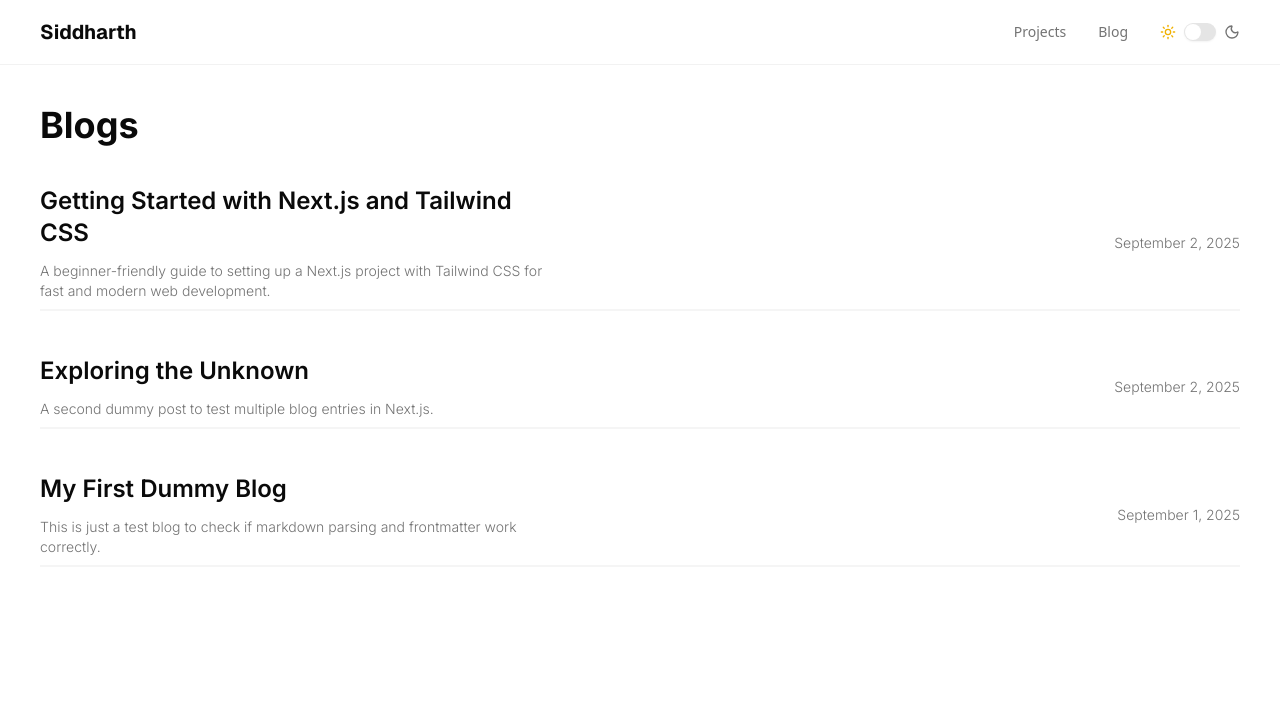
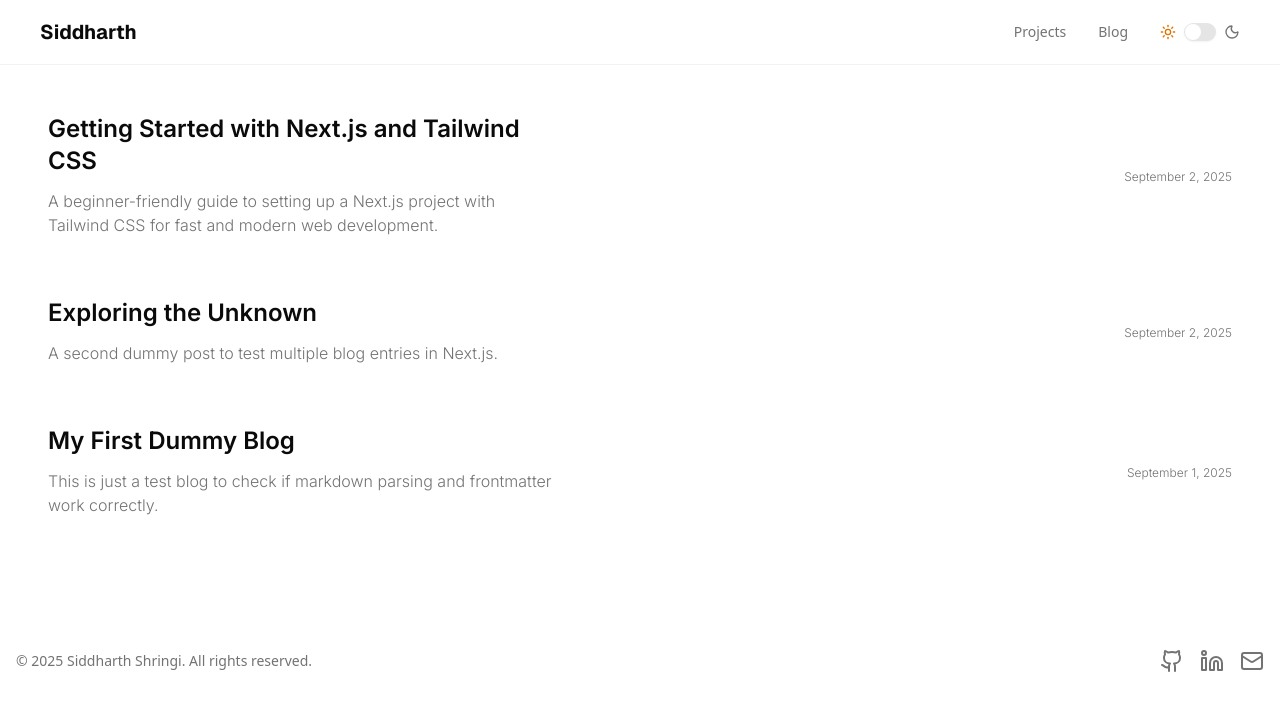
Before and after one commit to SiddharthShringi/siddharth-portfolio, a Next.js app: page /blog in a window 1280 px wide. Shown: the top 710 px of the page. Built offline with nearby package versions, Linux system fonts and the light colour scheme; a web font is replaced by a local one.

Commit message:
Finished V1 of the blog

```diff
--- a/app/blog/[slug]/page.tsx
+++ b/app/blog/[slug]/page.tsx
@@ -1,7 +1,8 @@
 import React from 'react';
+import Link from 'next/link';
+import Image from 'next/image';
+import { notFound } from 'next/navigation';
 import { getPostBySlug } from '@/lib/posts';
-import Link from 'next/link';
-import { notFound } from 'next/navigation';
 import { ArrowLeft } from 'lucide-react';
 import MDXContent from '@/components/MDXContent';
 import { formatDate } from '@/lib/utils';
@@ -15,7 +16,7 @@ export default async function Post({ params }: { params: { slug: string } }) {
   }
 
   const { metadata, content } = post;
-  const { title, description, publishedAt, author, image } = metadata;
+  const { title, publishedAt, author, image } = metadata;
 
   return (
     <section className="flex items-center justify-center my-10">
@@ -28,13 +29,23 @@ export default async function Post({ params }: { params: { slug: string } }) {
           <span>Back to Blog</span>
         </Link>
         {/* Post Image */}
+        {image && (
+          <div className="relative mb-6 h-96 wofull overflow-hidden rounded-lg">
+            <Image
+              src={image}
+              alt={title || 'Blog Post Image'}
+              fill
+              className="object-cover"
+            />
+          </div>
+        )}
 
         <header>
           <h1 className="text-4xl font-bold font-sans text-balance my-2">
             {title}
           </h1>
           {publishedAt && (
-            <p className="text-sm text-muted-foreground my-1">
+            <p className="text-xs text-muted-foreground my-1">
               {formatDate(publishedAt)}
             </p>
           )}
@@ -42,7 +53,7 @@ export default async function Post({ params }: { params: { slug: string } }) {
             <p className="text-sm text-muted-foreground my-2">By {author}</p>
           )}
         </header>
-        <main className="prose dark:prose-invert prose-pre:bg-accent dark:prose-pre:bg-accent mt-16">
+        <main className="prose dark:prose-invert prose-pre:bg-accent dark:prose-pre:bg-accent mt-5">
           <MDXContent source={content} />
         </main>
       </div>
--- a/app/blog/page.tsx
+++ b/app/blog/page.tsx
@@ -7,7 +7,6 @@ async function Blog() {
   return (
     <section className="my-10">
       <div className="px-4 sm:px-6 lg:px-8 xl:px-10">
-        <h1 className="text-4xl font-bold font-sans mb-10">Blogs</h1>
         <Blogs posts={posts} />
       </div>
     </section>
--- a/app/layout.tsx
+++ b/app/layout.tsx
@@ -3,6 +3,7 @@ import { Inter, Playfair_Display, Geist } from 'next/font/google';
 import './globals.css';
 import { ThemeProvider } from '@/components/ThemeProvider';
 import Navbar from '@/components/Navbar';
+import Footer from '@/components/Footer';
 
 const inter = Inter({
   variable: '--font-inter',
@@ -41,7 +42,8 @@ export default function RootLayout({
           disableTransitionOnChange
         >
           <Navbar />
-          <div className="container mx-auto">{children}</div>
+          <div className="container mx-auto overflow-hidden">{children}</div>
+          <Footer />
         </ThemeProvider>
       </body>
     </html>
--- a/app/page.tsx
+++ b/app/page.tsx
@@ -1,11 +1,12 @@
 import React from 'react';
-import HeroSection from '@/components/HeroSection';
+import HeroSection from '@/components/Introduction';
+import Introduction from '@/components/Introduction';
 
 export default function Home() {
   return (
     <div className="min-h-screen bg-background">
       <main>
-        <HeroSection />
+        <Introduction />
       </main>
     </div>
   );
--- a/components/Blogs.tsx
+++ b/components/Blogs.tsx
@@ -9,21 +9,21 @@ export default function Blogs({ posts }: { posts: PostMetadata[] }) {
         <li key={post.slug}>
           <Link
             href={`/blog/${post.slug}`}
-            className="flex flex-col gap-2 cursor-pointer border-b-2 border-accent hover:border-muted-foreground pb-2 mb-3"
+            className="flex flex-col gap-2 py-2 mb-3 px-2 transition"
           >
             <div className="flex items-center justify-between">
               <div className="flex flex-1 flex-col space-y-2 max-w-lg">
-                <h2 className="text-2xl font-semibold font-sans text-foreground">
+                <h2 className="text-2xl font-semibold font-sans text-foreground hover:text-chart-2 transition-colors !cursor-pointer">
                   {post.title}
                 </h2>
                 {post.description && (
-                  <p className="mt-1 line-clamp-2 font-light text-sm font-sans text-muted-foreground">
+                  <p className="mt-1 line-clamp-2 font-light text-md font-sans text-muted-foreground">
                     {post.description}
                   </p>
                 )}
               </div>
               {post.publishedAt && (
-                <p className="mt -1 text-sm font-light font-sans text-muted-foreground">
+                <p className="mt-1 text-xs font-light font-sans text-muted-foreground">
                   {formatDate(post.publishedAt)}
                 </p>
               )}
--- /dev/null
+++ b/components/Footer.tsx
@@ -0,0 +1,38 @@
+import Link from 'next/link';
+import { Linkedin, Github, Mail } from 'lucide-react';
+
+export default function Footer() {
+  return (
+    <footer className="bg-background mt-12">
+      <div className="max-w-7xl mx-auto px-4 py-6 flex flex-col sm:flex-row justify-between items-center text-sm text-muted-foreground">
+        {/* Left side */}
+        <p>&copy; 2025 Siddharth Shringi. All rights reserved.</p>
+
+        {/* Right side */}
+        <div className="flex gap-4 mt-4 sm:mt-0">
+          <Link
+            href="https://github.com/SiddharthShringi"
+            target="_blank"
+            rel="noopener noreferrer"
+            className="hover:text-foreground cursor-pointer"
+          >
+            <Github className="transition-transform duration-300 hover:scale-125" />
+          </Link>
+          <Link
+            href="https://www.linkedin.com/in/siddharthshringi/"
+            target="_blank"
+            rel="noopener noreferrer"
+          >
+            <Linkedin className="transition-transform duration-300 hover:scale-125 hover:text-foreground cursor-pointer" />
+          </Link>
+          <Link
+            href="mailto:siddharthshringi@gmail.com"
+            className="hover:text-foreground transition-colors flex items-center gap-1"
+          >
+            <Mail className="transition-transform duration-300 hover:scale-125 hover:text-foreground cursor-pointer" />
+          </Link>
+        </div>
+      </div>
+    </footer>
+  );
+}
--- /dev/null
+++ b/components/Introduction.tsx
@@ -0,0 +1,101 @@
+import React from 'react';
+import * as motion from 'motion/react-client';
+import { Button } from './ui/button';
+import { Download } from 'lucide-react';
+import Socials from './Socials';
+
+export default function Introduction() {
+  return (
+    <section className="flex flex-col justify-center items-center gap-2 sm:gap-4">
+      <div className="mt-10 sm:mt-20">
+        <motion.div
+          initial={{ opacity: 0, y: 20 }}
+          animate={{ opacity: 1, y: 0 }}
+          transition={{ duration: 0.8 }}
+          className="text-center sm:text-left"
+        >
+          <h1 className="text-4xl md:text-6xl font-geist font-bold text-chart-2 leading-tight mb-6">
+            Siddharth Shringi
+          </h1>
+
+          <p className="text-xl md:text-2xl max-w-2xl mb-6 font-sans text-muted-foreground">
+            A software engineer specializing in{' '}
+            <strong>Ruby on Rails, React, and SQL</strong>. I build clean,
+            scalable web applications — from idea to deployment.
+          </p>
+        </motion.div>
+        <motion.div
+          initial={{ opacity: 0, y: 20 }}
+          animate={{ opacity: 1, y: 0 }}
+          transition={{ duration: 0.8, delay: 0.2 }}
+          className="flex flex-col sm:flex-row items-center gap-8"
+        >
+          <Button className="group uppercase flex items-center gap-2" size="lg">
+            <span>Download Resume</span>
+
+            <Download className="text-xl transition-transform group-hover:translate-y-1" />
+          </Button>
+
+          <div className="mb-8 sm:mb-0">
+            <Socials />
+          </div>
+        </motion.div>
+      </div>
+      <div className="prose dark:prose-invert font-geist tracking-normal text-foreground">
+        <div>
+          <h2>Hi, I’m Siddharth 👋</h2>
+          <p>
+            I’m a software engineer who loves building clean, scalable web
+            applications. My main stack is Ruby on Rails, React, Next.js, and
+            PostgreSQL, but I’m always exploring new tools that make development
+            faster and smarter.
+          </p>
+          <p>
+            For me, coding isn’t just about solving problems — it’s about
+            crafting experiences that feel intuitive and delightful.
+          </p>
+        </div>
+        <div>
+          <h2>What I’m Working On</h2>
+          <ul>
+            <li>
+              ✨ Building my personal portfolio and blog (the site you’re on
+              now).
+            </li>
+            <li>
+              📚 Brushing up Rails + React projects to strengthen my
+              product-building skills.
+            </li>
+            <li>
+              🧠 Exploring algorithms and system design to improve
+              problem-solving depth.
+            </li>
+          </ul>
+        </div>
+        <div>
+          <h2>Beyond Code</h2>
+          <ul>
+            <li>🏋️ At the gym working on strength and functional fitness.</li>
+            <li>📖 Reading about philosophy, psychology, and self-growth.</li>
+            <li>
+              📝 Journaling and experimenting with frameworks like CBT and IFS
+              to understand the mind better.
+            </li>
+          </ul>
+        </div>
+        <div>
+          <h2>Why This Site?</h2>
+          <p>
+            This space is my digital playground — a place to share what I learn,
+            what I build, and sometimes what I think about life beyond tech.
+          </p>
+          <p>
+            If you’re curious about my work, check out my Projects and Blog .
+            And if you’d like to connect, feel free to reach out on LinkedIn or
+            drop me a message.
+          </p>
+        </div>
+      </div>
+    </section>
+  );
+}
--- a/components/Navbar.tsx
+++ b/components/Navbar.tsx
@@ -24,7 +24,7 @@ export default function Navbar() {
                 <Link href="/">Siddharth</Link>
               </span>
               <motion.div
-                className="absolute left-0 -bottom-1 h-[2px] bg-foreground"
+                className="absolute left-0 -bottom-1 h-[2px] bg-chart-2"
                 variants={{
                   rest: { width: 0 },
                   hover: { width: '100%' },
--- a/components/ThemeToggle.tsx
+++ b/components/ThemeToggle.tsx
@@ -19,9 +19,7 @@ export default function ThemeToggle() {
     <div className="flex items-center space-x-2">
       <Sun
         className={`h-4 w-4 transition-colors ${
-          resolvedTheme === 'light'
-            ? 'text-yellow-500'
-            : 'text-muted-foreground'
+          resolvedTheme === 'light' ? 'text-amber-600' : 'text-muted-foreground'
         }`}
       />
       <Switch
--- a/content/blogs/first_post.mdx
+++ b/content/blogs/first_post.mdx
@@ -3,7 +3,7 @@ title: "Getting Started with Next.js and Tailwind CSS"
 description: "A beginner-friendly guide to setting up a Next.js project with Tailwind CSS for fast and modern web development."
 publishedAt: "2025-09-02"
 author: "Siddharth Shringi"
-image: "/images/next-tailwind.png"
+image: "/Images/blog.jpg"
 ---
 
 Building modern web applications often means balancing speed, scalability, and developer experience. One of the most popular combinations today is **Next.js** with **Tailwind CSS**. Next.js provides server-side rendering, static site generation, and API routes out of the box, while Tailwind CSS makes styling efficient with utility-first classes.
```
Also changed, not shown: components/HeroSection.tsx (deleted, +0 -64 lines), 1 other file (tests, documents, lock files or other folders).
